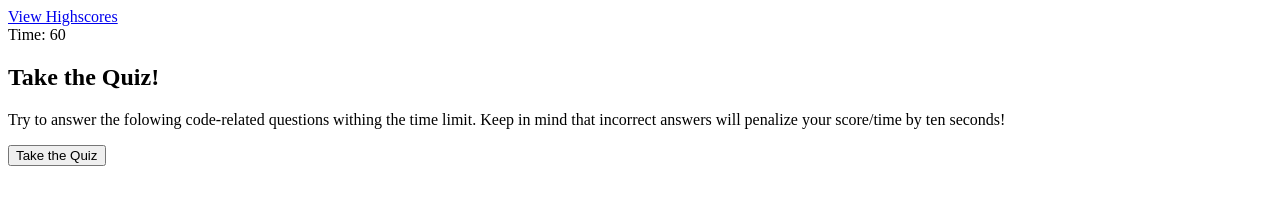
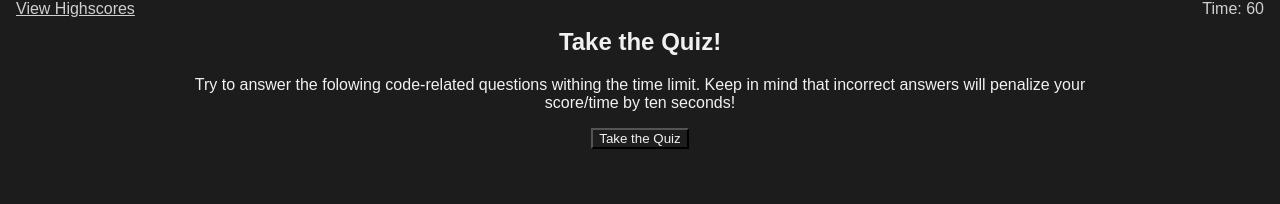
Before and after one commit to yogs0ddhoth/Show-what-you-know, a plain HTML site: page index.html in a window 1280 px wide. Drawn offline with Linux system fonts and the light colour scheme.

Commit message:
styling added

```diff
--- a/assets/css/style.css
+++ b/assets/css/style.css
@@ -0,0 +1,63 @@
+:root {
+  --dark: rgb(29, 28, 28);
+  --black: black;
+  --light: rgb(241, 241, 241);
+  --offdark: rgb(30, 30, 30, .7);
+}
+
+body {
+  background-color: var(--dark);
+  max-width: 100%;
+  font-family: sans-serif;
+}
+
+header {
+  background-color: var(--black);
+  opacity: .85;
+  color: var(--light);
+}
+
+header a {
+  /* background-color: var(--black); */
+  color: var(--light);
+  display: inline;
+  position: fixed;
+  top: 0;
+  left: 0;
+  padding-left: 1rem;
+}
+
+header div {
+  /* background-color: var(--black); */
+  color: var(--light);
+  display: inline;
+  position: fixed;
+  top: 0;
+  right: 0;
+  padding-right: 1rem;
+
+}
+
+main, #header2 {
+  display: flex;
+  justify-content: center;
+}
+
+#section1, #section2, #section3, #section4 {
+  width: 75%;
+  color: var(--light);
+  align-content: center;
+}
+
+#section1 {
+  text-align: center;
+}
+
+button {
+  background-color: var(--offdark);
+  color: var(--light);
+}
+
+#scores {
+  color: var(--light);
+}
--- a/assets/js/script.js
+++ b/assets/js/script.js
@@ -5,6 +5,9 @@ const section3 = document.getElementById("section3");
 
 // start button
 const startButton = document.getElementById("button1");
+
+// header element --> timer and link to score-page are children
+const headerEl = document.querySelector("header");
 
 // timer
 const timerEl = document.getElementById("timer");
@@ -31,7 +34,7 @@ const questions = [
     correct: "choice3", // referenced in checkAnswer()
   },
   {
-    question: "The condition in an if/else statement is enclosed within _____",
+    question: 'The condition in an if/else statement is enclosed within "_____"',
     choice1: "quotes",
     choice2: "curly brackets",
     choice3: "parentheses",
@@ -39,7 +42,7 @@ const questions = [
     correct: "choice3",
   },
   {
-    question: "Arrays in JavaScript can be used to store _____",
+    question: 'Arrays in JavaScript can be used to store "_____"',
     choice1: "numbers and strings",
     choice2: "other arrays",
     choice3: "booleans",
@@ -47,7 +50,7 @@ const questions = [
     correct: "choice4",
   },
   {
-    question: "String values must be enclosed within _____ when being assigned to variables",
+    question: 'String values must be enclosed within "_____" when being assigned to variables',
     choice1: "commas",
     choice2: "curly brackets",
     choice3: "quotes",
@@ -128,7 +131,7 @@ function nextQuestion() {
     userScore = timeLeft;
     scoreEl.textContent = userScore;
     stopTimer();
-    timerEl.parentElement.hidden = true;
+    headerEl.hidden = true;
     section2.hidden = true;
     section3.hidden = false;
   }
```
Also changed, not shown: index.html (+1 -0 lines), score-page.html (+4 -4 lines).
